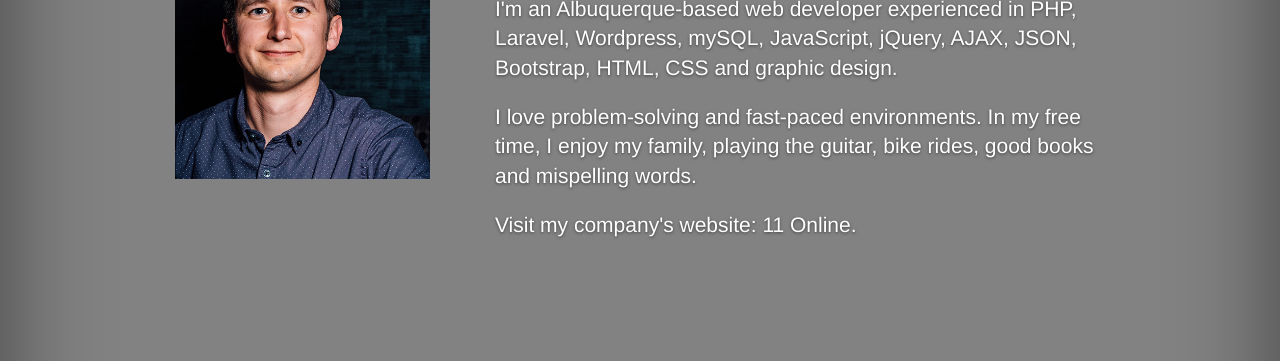
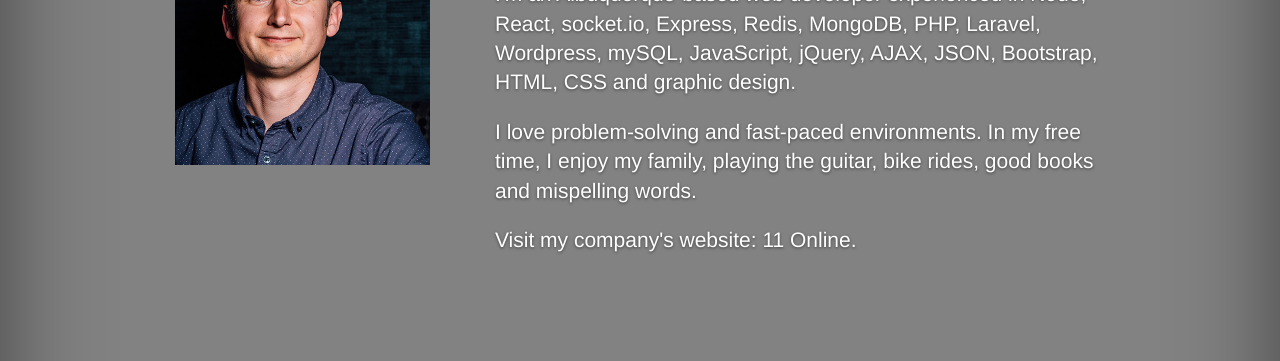
Before and after one commit to ericdebelak/ericdebelak, a plain HTML site: page index.html in a window 1280 px wide. Shown: the part 318-679 px from the top of the page. Drawn offline with nearby package versions, Linux system fonts and the light colour scheme.

Commit message:
updating wording

```diff
--- a/index.html
+++ b/index.html
@@ -32,7 +32,7 @@
             <img src="images/eric-web.jpg" class="img-responsive col-sm-6 col-md-4" alt="Picture of Eric">
             <div class="col-sm-6 col-md-8">
             <h1 class="cover-heading">Web Developer</h1>
-            <p class="lead">I'm an Albuquerque-based web developer experienced in PHP, Laravel, Wordpress, mySQL, JavaScript, jQuery, AJAX, JSON, Bootstrap, HTML, CSS and graphic design.</p><br /><br />
+            <p class="lead">I'm an Albuquerque-based web developer experienced in Node, React, socket.io, Express, Redis, MongoDB, PHP, Laravel, Wordpress, mySQL, JavaScript, jQuery, AJAX, JSON, Bootstrap, HTML, CSS and graphic design.</p><br /><br />
             <p class="lead">I love problem-solving and fast-paced environments. In my free time, I enjoy my family, playing the guitar, bike rides, good books and mispelling words.</p><br /><br />
             <p class="lead">Visit my company's website: <a href="http://11online.us">11 Online</a>.</p>
             </div>
```
